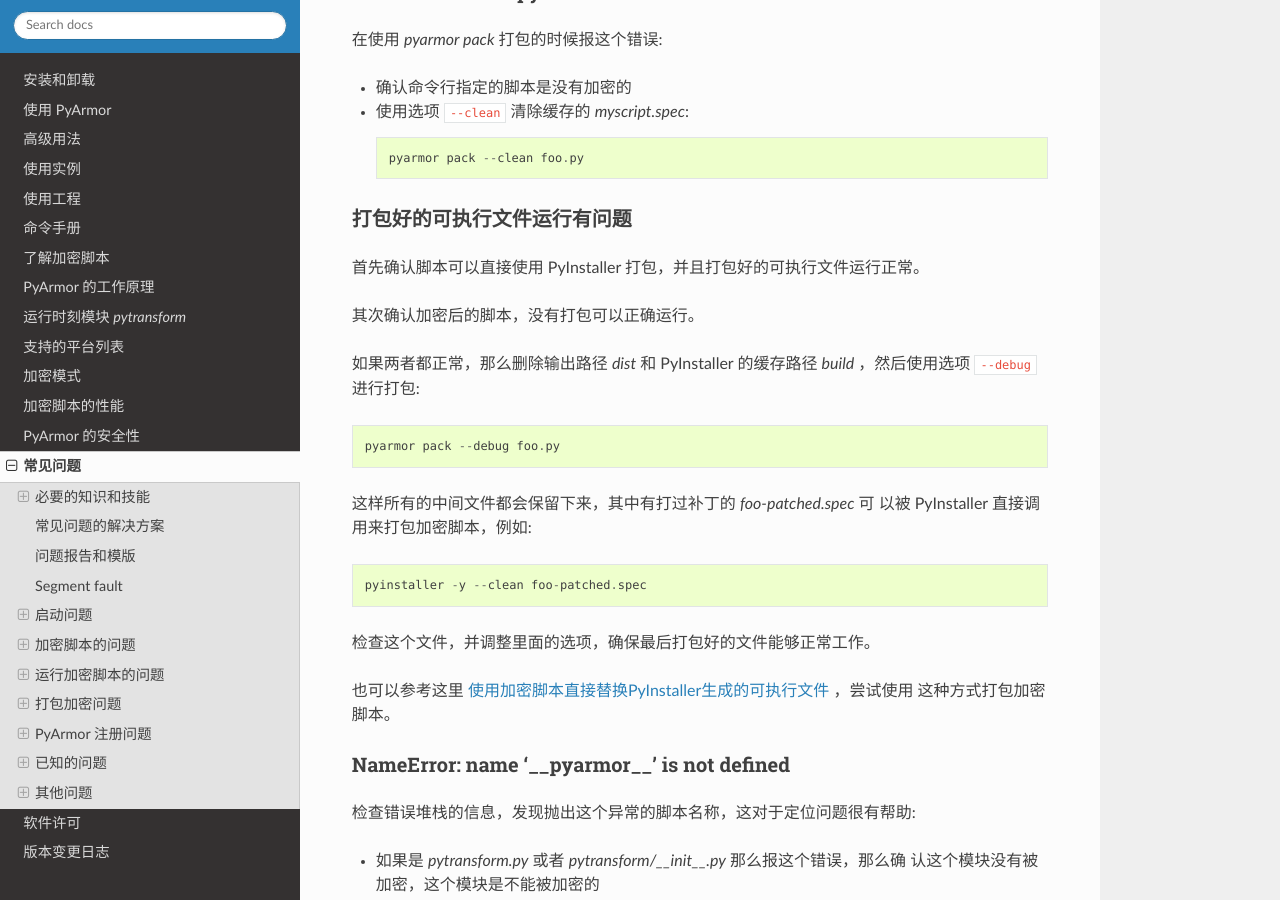
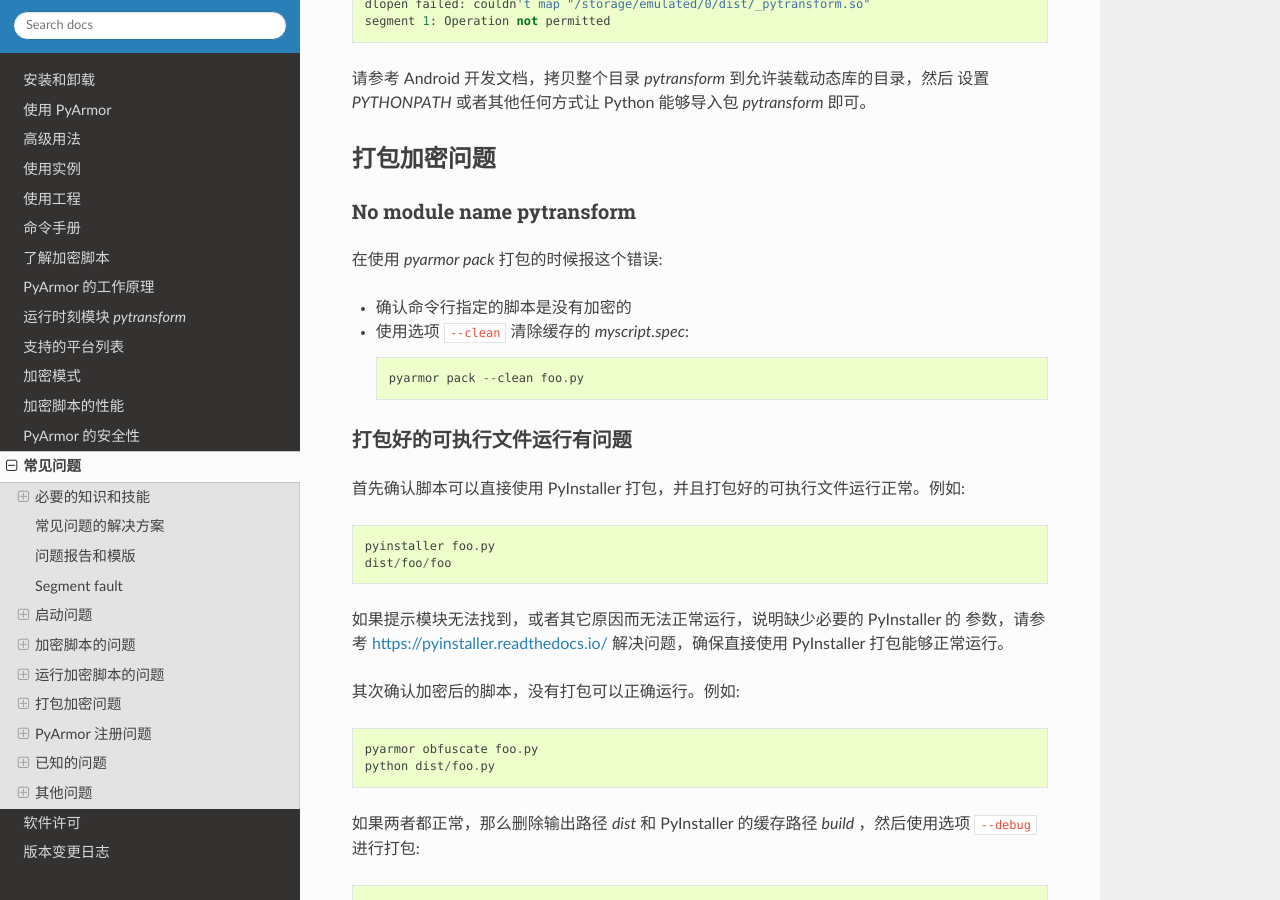
Before and after one commit to dashingsoft/pyarmor-docs-zh, a Sphinx documentation site: the page built from docs/questions.rst, in a window 1280 px wide and 900 px high, scrolled down 15198 px. Built offline with Sphinx 7.4.7 and the Read the Docs theme 2.0.0, drawn with Linux system fonts in a browser that asks for light colours; some of the changed text lies outside the part shown.

Commit message:
Add notes for questions

```diff
--- a/docs/questions.rst
+++ b/docs/questions.rst
@@ -460,6 +460,16 @@
 * 同时检查系统模块 `os` ， `ctypes` 确保它们也没有被加密，，不要尝试加密这些文件，
   使用选项 ``--exclude`` 把 Python 系统库所在的目录排除。
 
+如何检查引导代码是否运行？ 一种简单的方法是在前面插入一条 print 语句，例如
+
+.. code:: python
+
+   print('Start to run bootstrap code')
+   from pytransfrom import pyarmor_runtime
+   pyarmor_runtime()
+
+如果调试信息被打印出来，那么说明引导代码已经被运行，删除这条 print 语句，排除引
+导代码的问题，查找其它可能原因。
 
 Marshal loads failed when running xxx.py
 ~~~~~~~~~~~~~~~~~~~~~~~~~~~~~~~~~~~~~~~~
@@ -713,9 +723,19 @@
 打包好的可执行文件运行有问题
 ~~~~~~~~~~~~~~~~~~~~~~~~~~~~
 
-首先确认脚本可以直接使用 PyInstaller 打包，并且打包好的可执行文件运行正常。
+首先确认脚本可以直接使用 PyInstaller 打包，并且打包好的可执行文件运行正常。例如::
 
-其次确认加密后的脚本，没有打包可以正确运行。
+    pyinstaller foo.py
+    dist/foo/foo
+
+如果提示模块无法找到，或者其它原因而无法正常运行，说明缺少必要的 PyInstaller 的
+参数，请参考 https://pyinstaller.readthedocs.io/ 解决问题，确保直接使用
+PyInstaller 打包能够正常运行。
+
+其次确认加密后的脚本，没有打包可以正确运行。例如::
+
+    pyarmor obfuscate foo.py
+    python dist/foo.py
 
 如果两者都正常，那么删除输出路径 `dist` 和 PyInstaller 的缓存路径
 `build` ，然后使用选项 ``--debug`` 进行打包::
```
